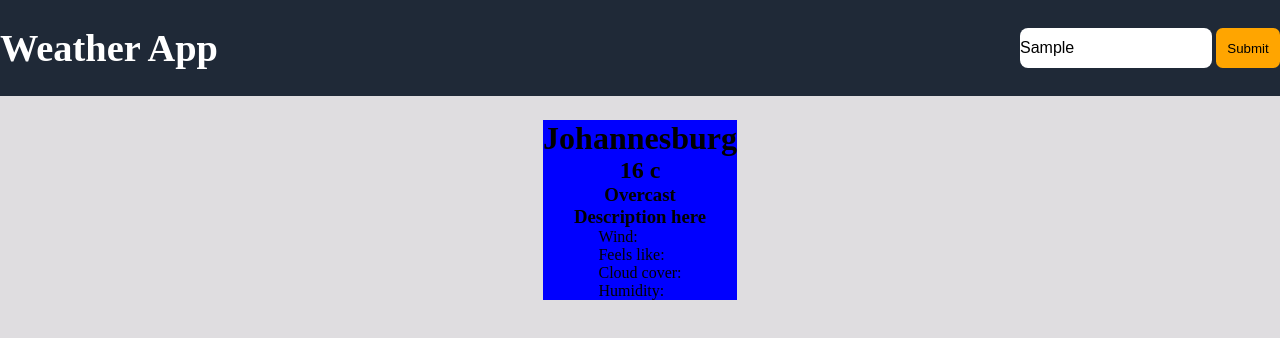
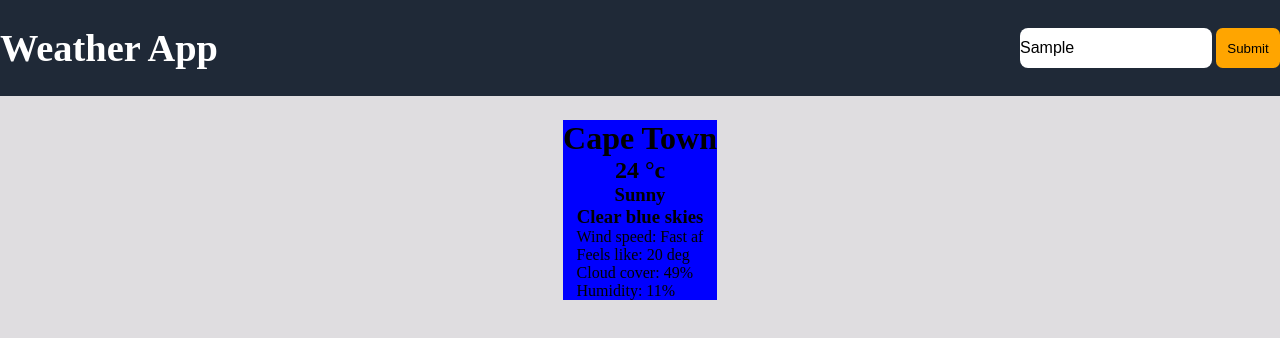
Before and after one commit to Kgodisho-Mononyane/weather-app, a website built with webpack: page src/template.html in a window 1280 px wide. Both pictures are taken after typing "Sample" into the empty fields and a click on the button "Submit". Built offline with nearby package versions, Linux system fonts and the light colour scheme; no server answers.

Commit message:
add modifyValues function and fill it with hardcoded values.
create modifyValues function which changes the values of the info in the html. modified HTML to allow elements to be changed to hardcoded values.

```diff
--- a/src/DOMController.js
+++ b/src/DOMController.js
@@ -4,5 +4,33 @@
   form.addEventListener("submit", (e) => {
     e.preventDefault();
     console.log("submit clicked. It works");
+    modifyValues()
   });
 })();
+
+
+function modifyValues() {
+  const cityName = document.querySelector("#city-name");
+  cityName.textContent = "Cape Town";
+
+  const tempValue = document.querySelector("#temperature-value");
+  tempValue.textContent = "24 °c";
+
+  const weatherValue = document.querySelector("#weather-value");
+  weatherValue.textContent = "Sunny";
+
+  const weatherDescription = document.querySelector("#weather-description");
+  weatherDescription.textContent = "Clear blue skies";
+
+  const windSpeed = document.querySelector("#wind-speed");
+  windSpeed.textContent = `Wind speed: Fast af`;
+
+  const feelsLike = document.querySelector("#feels-like")
+  feelsLike.textContent = "Feels like: 20 deg";
+
+  const cloudCover = document.querySelector("#cloud-cover");
+  cloudCover.textContent = "Cloud cover: 49%";
+
+  const humidity = document.querySelector("#humidity");
+  humidity.textContent = "Humidity: 11%";
+}
--- a/src/template.html
+++ b/src/template.html
@@ -21,16 +21,16 @@
         <h3 id="weather-description">Description here</h3>
         <div id="info-container">
           <div class="info">
-            <p>Wind:</p>
+            <p id="wind-speed">Wind speed:</p>
           </div>
           <div class="info">
-            <p>Feels like:</p>
+            <p id="feels-like">Feels like:</p>
           </div>
           <div class="info">
-            <p>Cloud cover:</p>
+            <p id="cloud-cover">Cloud cover:</p>
           </div>
           <div class="info">
-            <p>Humidity:</p>
+            <p id="humidity">Humidity:</p>
           </div>
         </div>
       </div>
```
